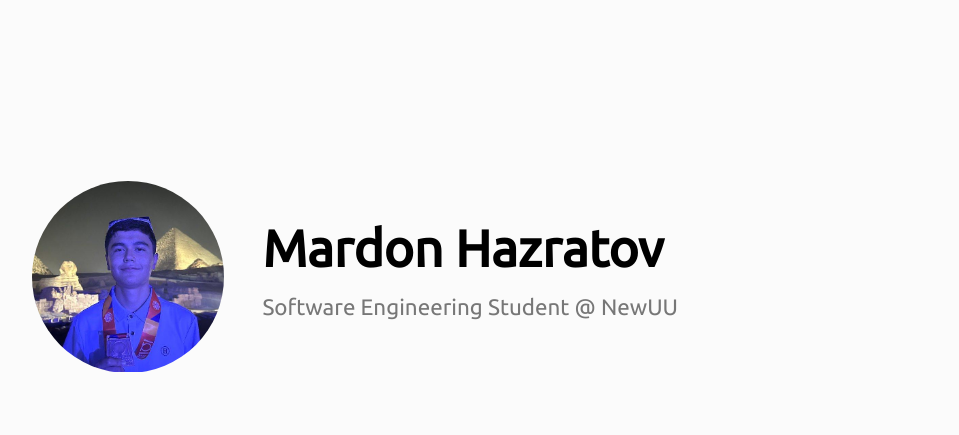
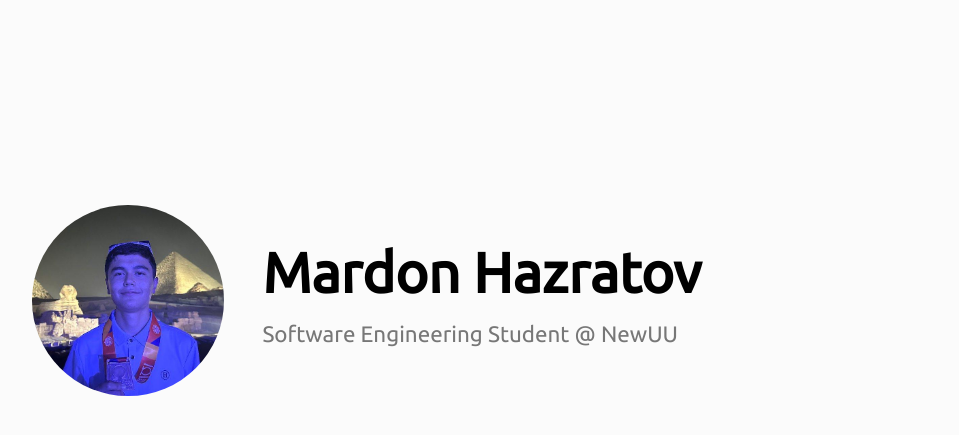
Before and after one commit to mardonbekhazratov/mardonbekhazratov.github.io, a plain HTML site: page index.html in a window 1280 px wide. Shown: the part 83-518 px from the top of the page, without its empty margins (160-1119 px from the left). Drawn offline with Linux system fonts and the light colour scheme.

Commit message:
update style

```diff
--- a/static/css/style.css
+++ b/static/css/style.css
@@ -13,7 +13,6 @@
 }
 
 body, html {
-    font-size: 1rem;
     font-family: "Ubuntu",sans-serif;
     height: 100%;
     background: var(--background);
@@ -25,7 +24,7 @@ a{
 
 .container {
     width: 100%;
-    padding: 3vh 15vw;
+    padding: 2vh 5vw;
     background: var(--background);
     flex-direction: column;
     align-items: center;
@@ -42,7 +41,7 @@ a{
 
 .logo a{
     font-family: "Josefin Sans", sans-serif;
-    font-size: 2rem;
+    font-size: 1.5rem;
     font-weight: bold;
     color: var(--light-colors-primary);
     letter-spacing: -0.05rem;
@@ -51,57 +50,100 @@ a{
 .top-right{
     position: absolute;
     display: flex;
-    right: 15vw;
+    right: 5vw;
 }
 
 
 .profile-card{
     display: flex;
-    margin-top: 30vh;
+    margin-top: 33vh;
     margin-bottom: 5vh;
     align-items: center;
 }
 
 .profile-picture{
-    width: 15vw;
-    height: 15vw;
-    border-radius: 100%;
-    overflow: hidden;
+    width: 27vw;
+    height: 27vw;
 }
 
 .profile-picture img{
     width: 100%;
+    border-radius: 100%;
+    overflow: hidden;
     height: auto;
 }
 
 .profile-info{
-    margin-left: 3vw;
+    margin-left: 2vw;
     text-align: left;
 }
 
 .title-name{
-    font-size: 3.2rem;
+    font-size: 1.6rem;
     font-weight: bold;
 }
 
 .title-desc{
-    font-size: 1.4rem;
+    font-size: 0.8rem;
     color: #777;
-    margin: 2vh 0;
+    margin: 1vh 0;
 }
 
 .social-icons{
     display: flex;
-    gap: 1vw;
+    gap: 2vw;
 }
 
 .social-icons a{
     text-decoration: none;
     color: var(--light-colors-primary);
-    font-size: 2rem;
+    font-size: 1.3rem;
     transition: color 0.3s;
 }
 
 .social-icons a:hover {
     color: #0073b1; /* LinkedIn color for hover */
 }
+
+@media (min-width: 768px) {
+    .container {
+        padding: 3vh 15vw;
+    }
+
+    .logo a{
+        font-size: 2rem; /* Scales up on larger screens */
+    }
+
+    .top-right{
+        right: 15vw;
+    }
+
+    .social-icons{
+        gap: 1vw;
+    }
+
+    .social-icons a{
+        font-size: 2rem;
+    }
+
+    .profile-picture {
+        width: 15vw;
+        height: 15vw;
+    }
+
+    .profile-info{
+        margin-left: 3vw;
+    }
+
+    .title-name {
+        font-size: 3.5rem;
+    }
+
+    .title-desc {
+        font-size: 1.4rem;
+    }
+
+    .title-desc{
+        margin: 2vh 0;
+    }
+}
```
